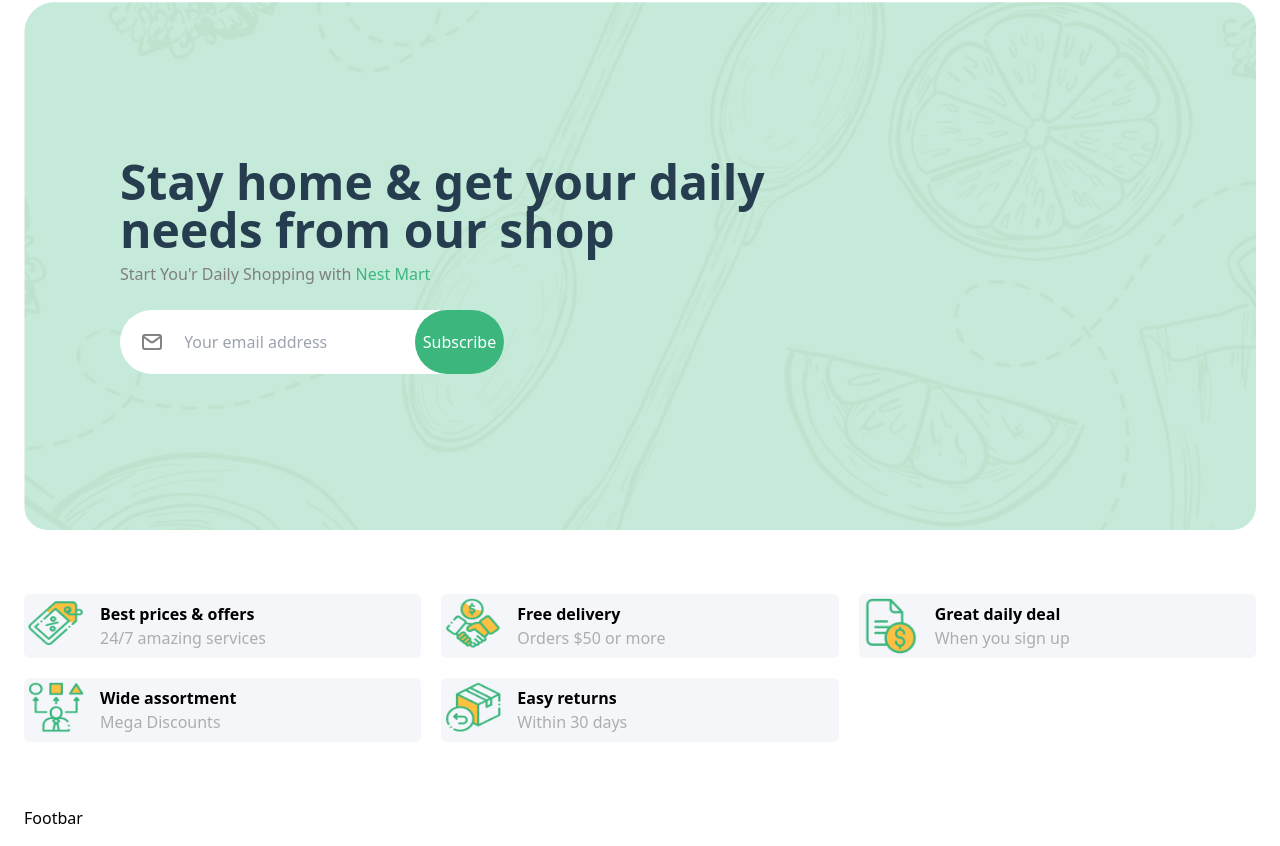
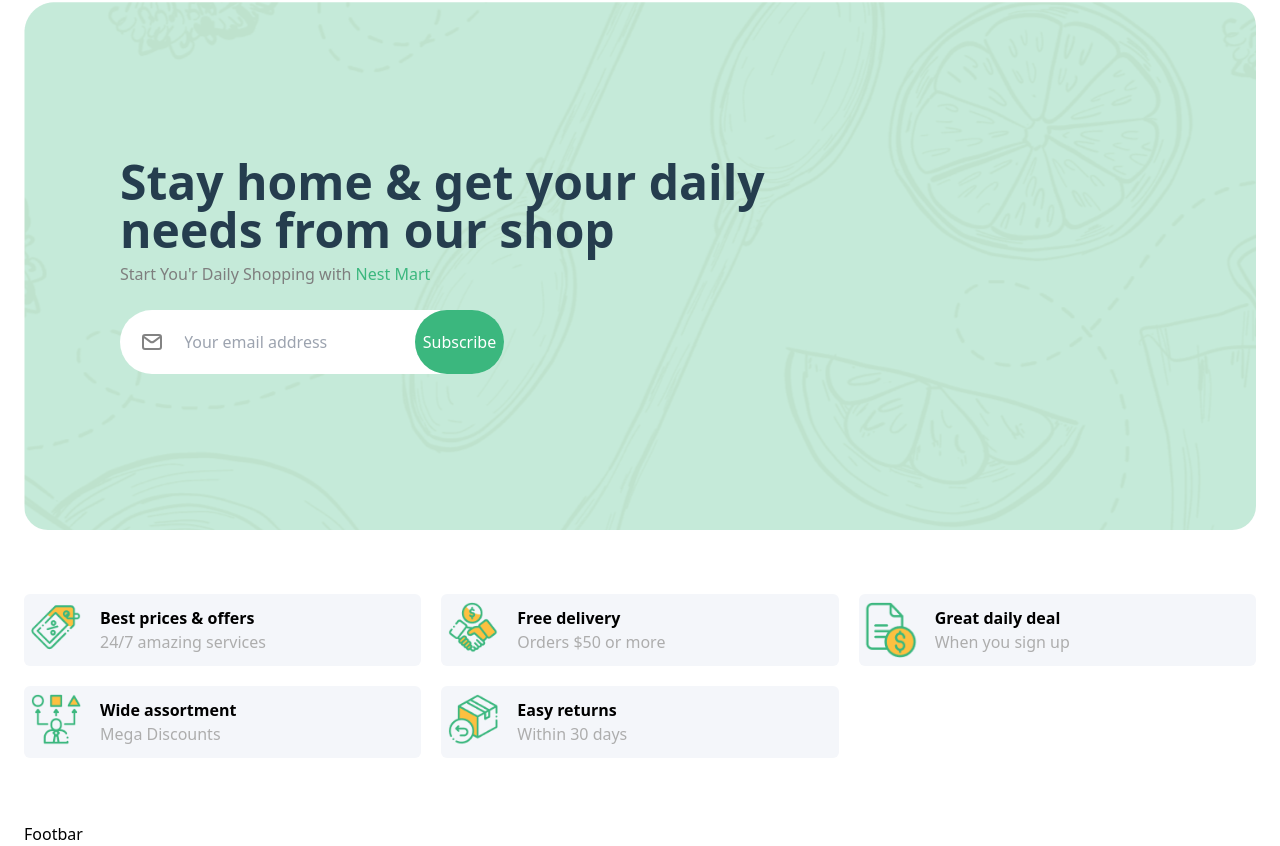
Before and after one commit to vicktor349/nestmart, a Next.js app: page / in a window 1280 px wide. Shown: the part 4641-5487 px from the top of the page. Built offline with nearby package versions, Linux system fonts and the light colour scheme.

Commit message:
made changes

```diff
--- a/components/Offers.js
+++ b/components/Offers.js
@@ -36,8 +36,8 @@ const Offers = () =>
             {
                 return (
                     <div key={id} className='bg-[#F4F6FA] w-full rounded-md'>
-                        <div className='flex items-center p-1'>
-                            <Image src={data.imageUrl} alt='offer image' width={100} height={100} className='h-14 w-14' />
+                        <div className='flex items-center px-1 py-2'>
+                            <Image src={data.imageUrl} alt='offer image' width={100} height={100} className='h-14 w-14 object-contain' />
                             <div className='ml-4'>
                                 <h3 className='font-semibold'> {data.name}</h3>
                                 <p className='text-[#ADADAD]'>{data.text}</p>
```
